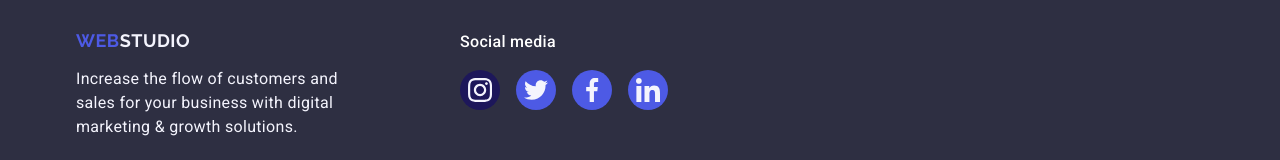
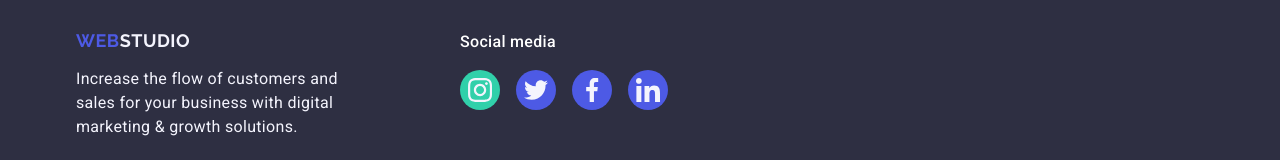
Before and after one commit to Mykola-8/goit-markup-hw-04, a plain HTML site: page index.html in a window 1280 px wide. In both pictures the pointer is over the link 480 px from the left and 3342 px from the top of the page. Shown: the part 3253-3413 px from the top of the page. Drawn offline with nearby package versions, Linux system fonts and the light colour scheme.

Commit message:
footer
background-color: #31d0aa;

```diff
--- a/css/styles.css
+++ b/css/styles.css
@@ -457,7 +457,7 @@ section {
 }
 .social-link-foot:hover,
 .social-link-foot:focus {
-  background-color: #1d175a;
+  background-color: #31d0aa;
 }
 .icon-footer {
   fill: #f4f4fd;
```
